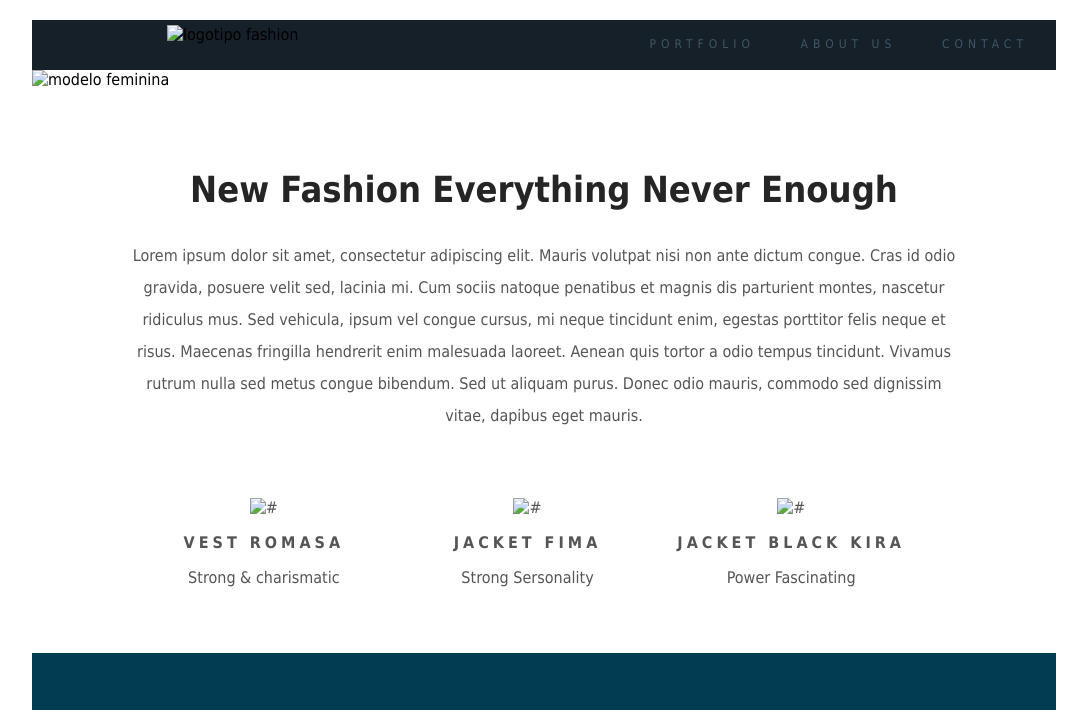
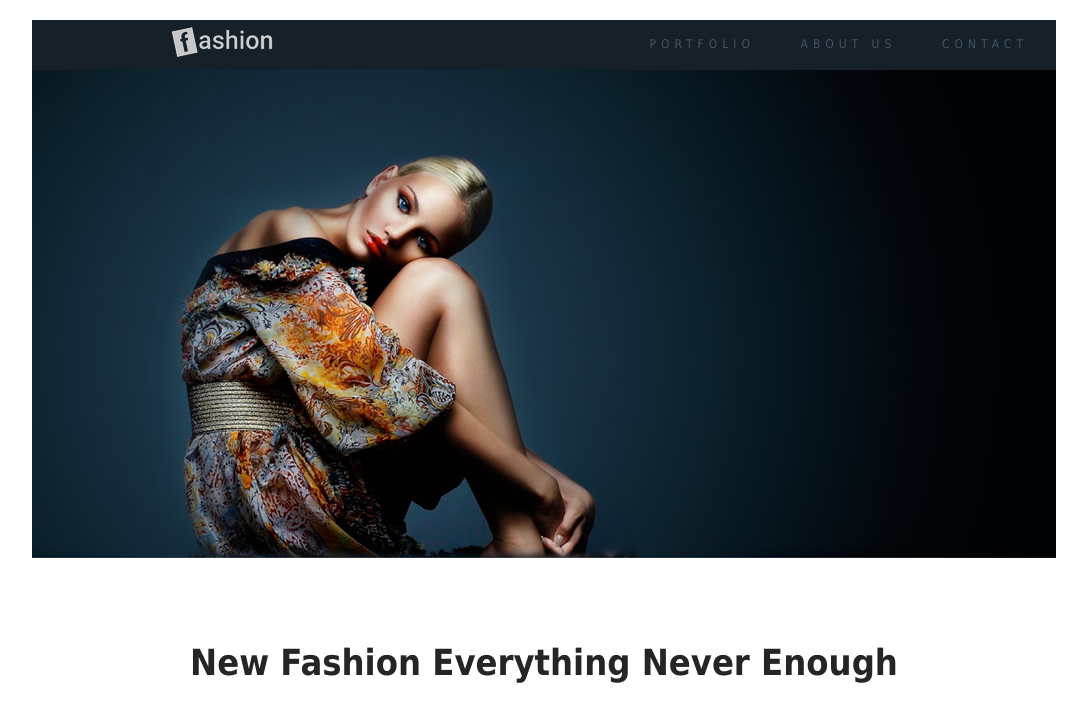
Before and after one commit to edumonteiroc/fashion-project, a plain HTML site: page index.html in a window 1280 px wide. Shown: the top 710 px of the page, without its empty margins (96-1183 px from the left). Drawn offline with Linux system fonts and the light colour scheme; files whose address does not match are found by name.

Commit message:
Update index.html

```diff
--- a/index.html
+++ b/index.html
@@ -13,7 +13,7 @@
     <body>
         <div id="principal">
             <header class="top">
-                <img class="logotipo" src=".//imagens/logo.png" alt="logotipo fashion">
+                <img class="logotipo" src="logo.png" alt="logotipo fashion">
                 <nav class="header-nav">
                     <ul>
                         <li>
@@ -28,24 +28,24 @@
                     </ul>
                 </nav>
             </header>
-            <img src="../PROJETO 2/topo.jpg" alt="modelo feminina">
+            <img src="topo.jpg" alt="modelo feminina">
             <article class="portfolio">
                 <h1>New Fashion Everything Never Enough</h1>
                 <p>Lorem ipsum dolor sit amet, consectetur adipiscing elit. Mauris volutpat nisi non ante dictum congue. Cras id odio gravida, posuere velit sed, lacinia mi. Cum sociis natoque penatibus et magnis dis parturient montes, nascetur ridiculus mus. Sed vehicula, ipsum vel congue cursus, mi neque tincidunt enim, egestas porttitor felis neque et risus. Maecenas fringilla hendrerit enim malesuada laoreet. Aenean quis tortor a odio tempus tincidunt. Vivamus rutrum nulla sed metus congue bibendum. Sed ut aliquam purus. Donec odio mauris, commodo sed dignissim vitae, dapibus eget mauris.</p>
             </article>
             <section class="gallery">
                 <article class="gallery-card">
-                    <img src="../PROJETO 2/imagens/modelo1.jpg" alt="#">
+                    <img src="modelo1.jpg" alt="#">
                     <p class="gallery-title">Vest Romasa</p>
                     <p class="gallery-text">Strong & charismatic</p>
                 </article>
                 <article class="gallery-card">
-                    <img src="../PROJETO 2/imagens/modelo2.jpg" alt="#">
+                    <img src="modelo2.jpg" alt="#">
                     <p class="gallery-title">Jacket Fima</p>
                     <p class="gallery-text">Strong Sersonality</p>
                 </article>
                 <article class="gallery-card">
-                    <img src="../PROJETO 2/imagens/modelo3.jpg" alt="#">
+                    <img src="modelo3.jpg" alt="#">
                     <p class="gallery-title">Jacket Black Kira</p>
                     <p class="gallery-text">Power Fascinating</p>
                 </article>
```
